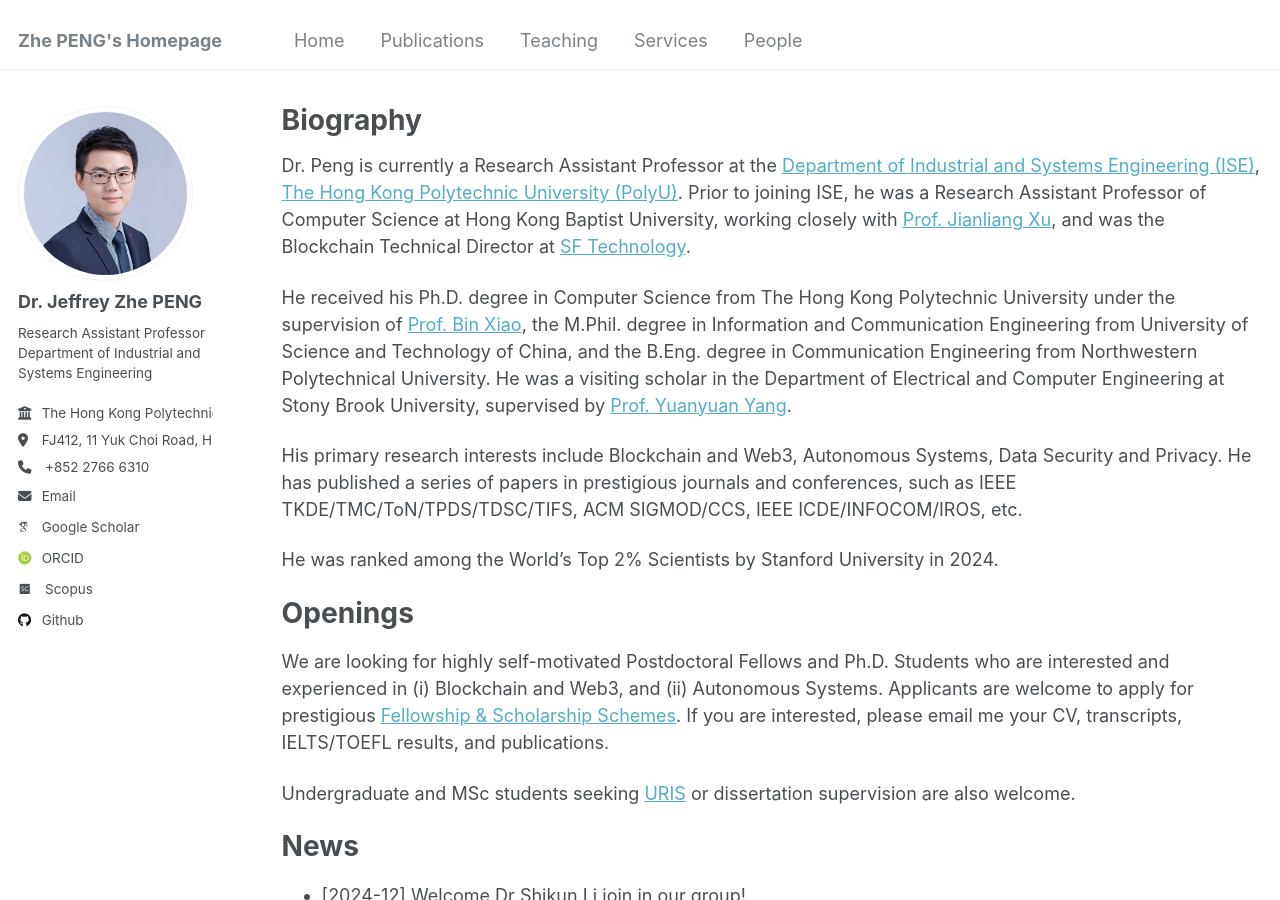
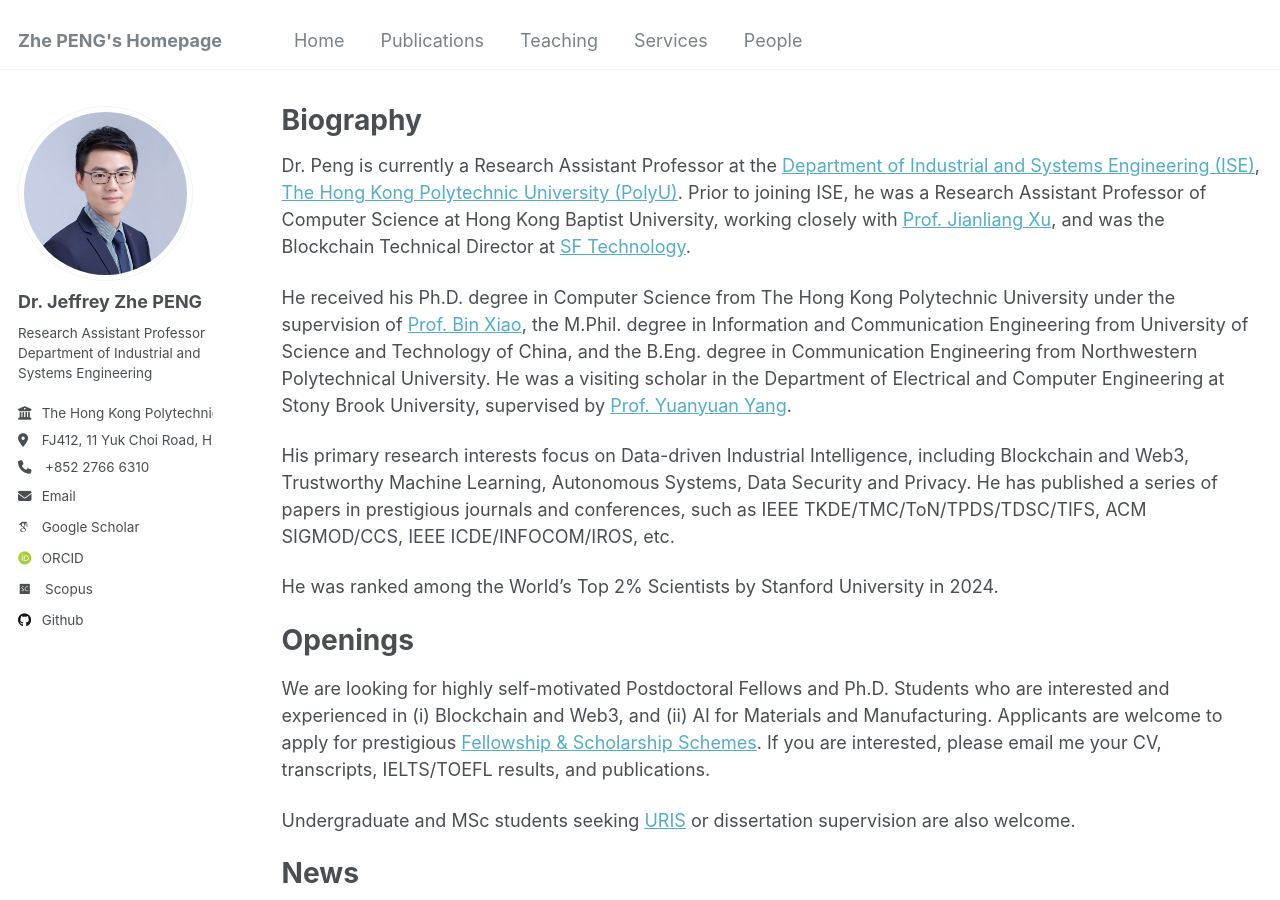
Before and after one commit to PENG-Zhe/peng-zhe.github.io, a Jekyll site: the page built from _pages/about.md, in a window 1280 px wide and 900 px high. Built offline with Jekyll 4.4.1, drawn with Linux system fonts in a browser that asks for light colours; some web fonts are replaced.

Commit message:
Update about.md

```diff
--- a/_pages/about.md
+++ b/_pages/about.md
@@ -7,23 +7,21 @@ redirect_from:
   - /about/
   - /about.html
 ---
+<!-- -->
 
 Dr. Peng is currently a Research Assistant Professor at the [Department of Industrial and Systems Engineering (ISE)](https://www.polyu.edu.hk/ise/){:target="_blank"}, [The Hong Kong Polytechnic University (PolyU)](https://www.polyu.edu.hk/){:target="_blank"}. Prior to joining ISE, he was a Research Assistant Professor of Computer Science at Hong Kong Baptist University, working closely with [Prof. Jianliang Xu](https://www.comp.hkbu.edu.hk/~xujl/){:target="_blank"}, and was the Blockchain Technical Director at [SF Technology](https://www.sf-tech.com.cn){:target="_blank"}.
 
 He received his Ph.D. degree in Computer Science from The Hong Kong Polytechnic University under the supervision of [Prof. Bin Xiao](https://www4.comp.polyu.edu.hk/~csbxiao/){:target="_blank"}, the M.Phil. degree in Information and Communication Engineering from University of Science and Technology of China, and the B.Eng. degree in Communication Engineering from Northwestern Polytechnical University. He was a visiting scholar in the Department of Electrical and Computer Engineering at Stony Brook University, supervised by [Prof. Yuanyuan Yang](https://www.ece.stonybrook.edu/~yang/){:target="_blank"}.
 
-His primary research interests include Blockchain and Web3, Autonomous Systems, Data Security and Privacy. He has published a series of papers in prestigious journals and conferences, such as IEEE TKDE/TMC/ToN/TPDS/TDSC/TIFS, ACM SIGMOD/CCS, IEEE ICDE/INFOCOM/IROS, etc.
+His primary research interests focus on Data-driven Industrial Intelligence, including Blockchain and Web3, Trustworthy Machine Learning, Autonomous Systems, Data Security and Privacy. He has published a series of papers in prestigious journals and conferences, such as IEEE TKDE/TMC/ToN/TPDS/TDSC/TIFS, ACM SIGMOD/CCS, IEEE ICDE/INFOCOM/IROS, etc.
 
 He was ranked among the World’s Top 2% Scientists by Stanford University in 2024.
 
 
+# Openings
+We are looking for highly self-motivated Postdoctoral Fellows and Ph.D. Students who are interested and experienced in (i) Blockchain and Web3, and (ii) AI for Materials and Manufacturing. Applicants are welcome to apply for prestigious [Fellowship & Scholarship Schemes](https://www.polyu.edu.hk/gs/prospective-students/fellowship-scholarship-schemes/){:target="_blank"}. If you are interested, please email me your CV, transcripts, IELTS/TOEFL results, and publications.
 
-# Openings
-We are looking for highly self-motivated Postdoctoral Fellows and Ph.D. Students who are interested and experienced in (i) Blockchain and Web3, and (ii) Autonomous Systems. Applicants are welcome to apply for prestigious [Fellowship & Scholarship Schemes](https://www.polyu.edu.hk/gs/prospective-students/fellowship-scholarship-schemes/){:target="_blank"}. If you are interested, please email me your CV, transcripts, IELTS/TOEFL results, and publications.
-
-<!-- -->
 Undergraduate and MSc students seeking [URIS](https://www.polyu.edu.hk/gs/ug-research/uris/about-uris/){:target="_blank"} or dissertation supervision are also welcome.
-
 
 
 # News
@@ -36,7 +34,6 @@ Undergraduate and MSc students seeking [URIS](https://www.polyu.edu.hk/gs/ug-res
 - [2023-11] Our paper <a href="https://ieeexplore.ieee.org/document/9321132" target="_blank">VFChain</a> on Blockchain-based Federated Learning was recognized as an ESI Highly Cited Paper.
 - [2023-09] Serving as a Guest Editor for Big Data and Cognitive Computing special issue on <a href="https://www.mdpi.com/journal/BDCC/special_issues/9A8E7A0B22" target="_blank">Data Security and Privacy in Blockchain-Based Decentralized Applications</a>. Welcome submissions!
 - [2023-06] I joined the department of ISE at PolyU as a Research Assistant Professor.
-
 
 <div style="display:none">
 - [2023-03] Our paper <a href="https://ieeexplore.ieee.org/document/9786741" target="_blank">SymmeProof</a> on Blockchain Confidential Transactions was accepted by IEEE TDSC.
```
